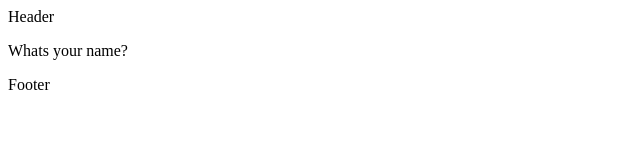
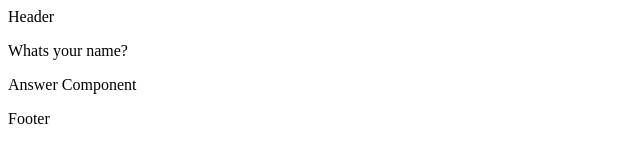
Before and after one commit to herat130/pa, a React (Create React App) app: page / in a window 1280 px wide. Shown: the top 160 px of the page, without its empty margins (0-640 px from the left). Built offline with nearby package versions, Linux system fonts and the light colour scheme.

Commit message:
answer component skeleton

```diff
--- /dev/null
+++ b/src/component/AnswerComponent.tsx
@@ -0,0 +1,40 @@
+import * as React from 'react';
+import { ISurveyQuestion } from '../reducers/survey.reducer';
+
+export interface IAnswerProps extends ISurveyQuestion {
+
+}
+
+export default class AnswerComponent extends React.Component<IAnswerProps, any> {
+
+  renderTextField() {
+
+  }
+
+  renderMultipleChoice() {
+
+  }
+
+  renderSingleChoice() {
+
+  }
+
+  renderAnswerBox() {
+    const { question_type } = this.props;
+    if (question_type == 'text') {
+
+    }
+    if (question_type == 'multiple-choice') {
+
+    }
+  }
+
+  render() {
+    return (
+      <React.Fragment>
+        Answer Component
+      </React.Fragment>
+    )
+  }
+
+}
--- a/src/containers/Survey.tsx
+++ b/src/containers/Survey.tsx
@@ -4,6 +4,7 @@ import { surveyFetch, surveyStart } from '../actions/survey.actions';
 import { ISurveyState } from '../reducers/survey.reducer';
 import { Dispatch } from 'redux';
 import { IActionType } from '../actions/survey.actions';
+import AnswerComponent, { IAnswerProps } from '../component/AnswerComponent';
 
 interface ISurveyMapStateToProps extends ISurveyState { }
 
@@ -25,10 +26,11 @@ class Survey extends React.Component<ISurveyProps, any> {
 
   displayCurrentQuetion = () => {
     const { survey, currentQuestionIndex } = this.props;
-    const currentQuestion = survey[currentQuestionIndex || 0] || '';
+    const currentQuestion: IAnswerProps = survey[currentQuestionIndex] || '';
     return (
       <React.Fragment>
         <p>{currentQuestion.question}</p>
+        <AnswerComponent {...currentQuestion} />
       </React.Fragment>
     )
   }
--- a/src/reducers/survey.reducer.ts
+++ b/src/reducers/survey.reducer.ts
@@ -7,6 +7,12 @@ import {
 } from '../util/constants';
 import { IActionType } from '../actions/survey.actions';
 
+export interface IChoices {
+  label: string;
+  value: string;
+  selected: boolean;
+}
+
 export interface ISurveyQuestion {
   question_type: string;
   identifier: string;
@@ -14,7 +20,7 @@ export interface ISurveyQuestion {
   description: string;
   required: boolean;
   multiple: boolean;
-  choices: [];
+  choices: [IChoices];
   jumps: [];
 }
 
```
